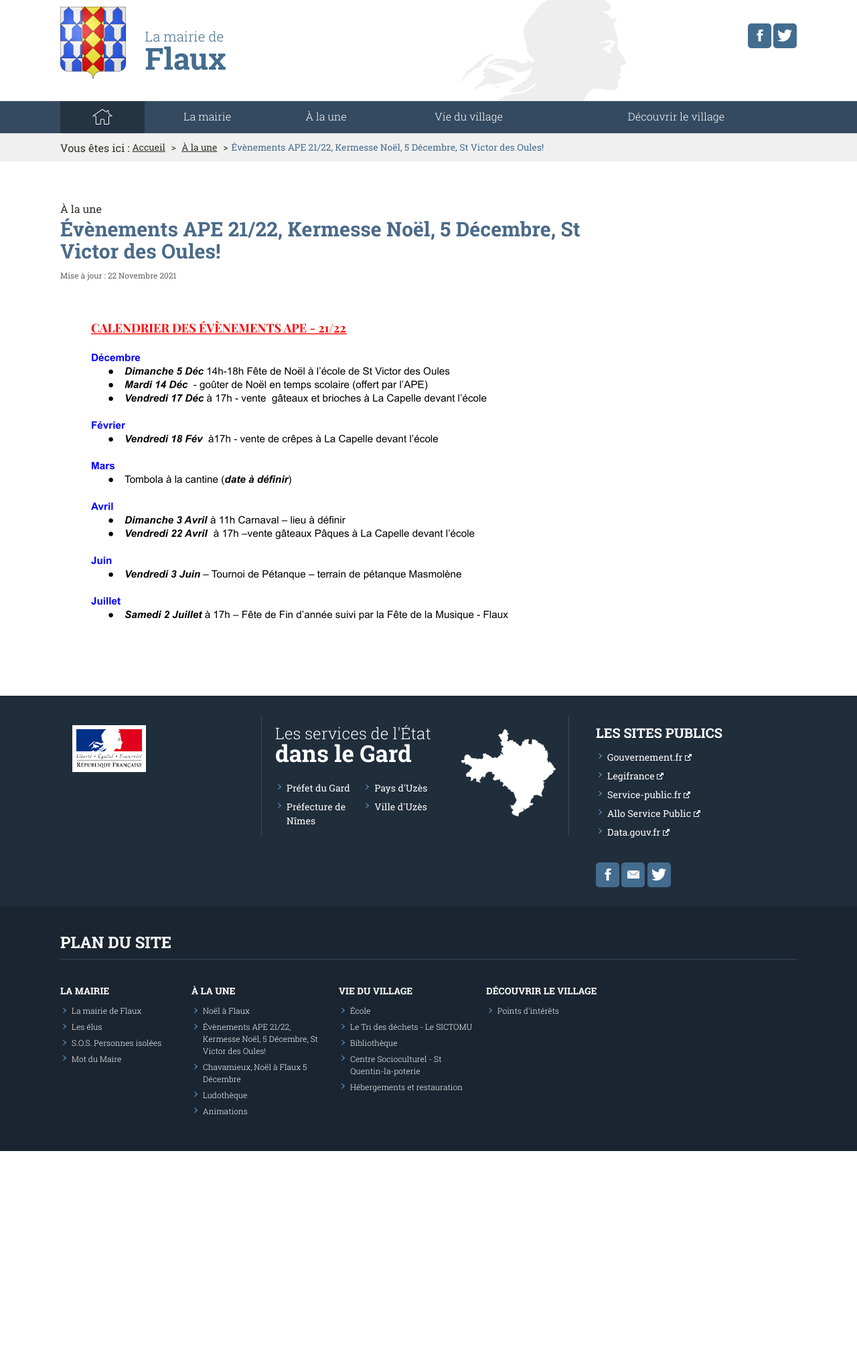
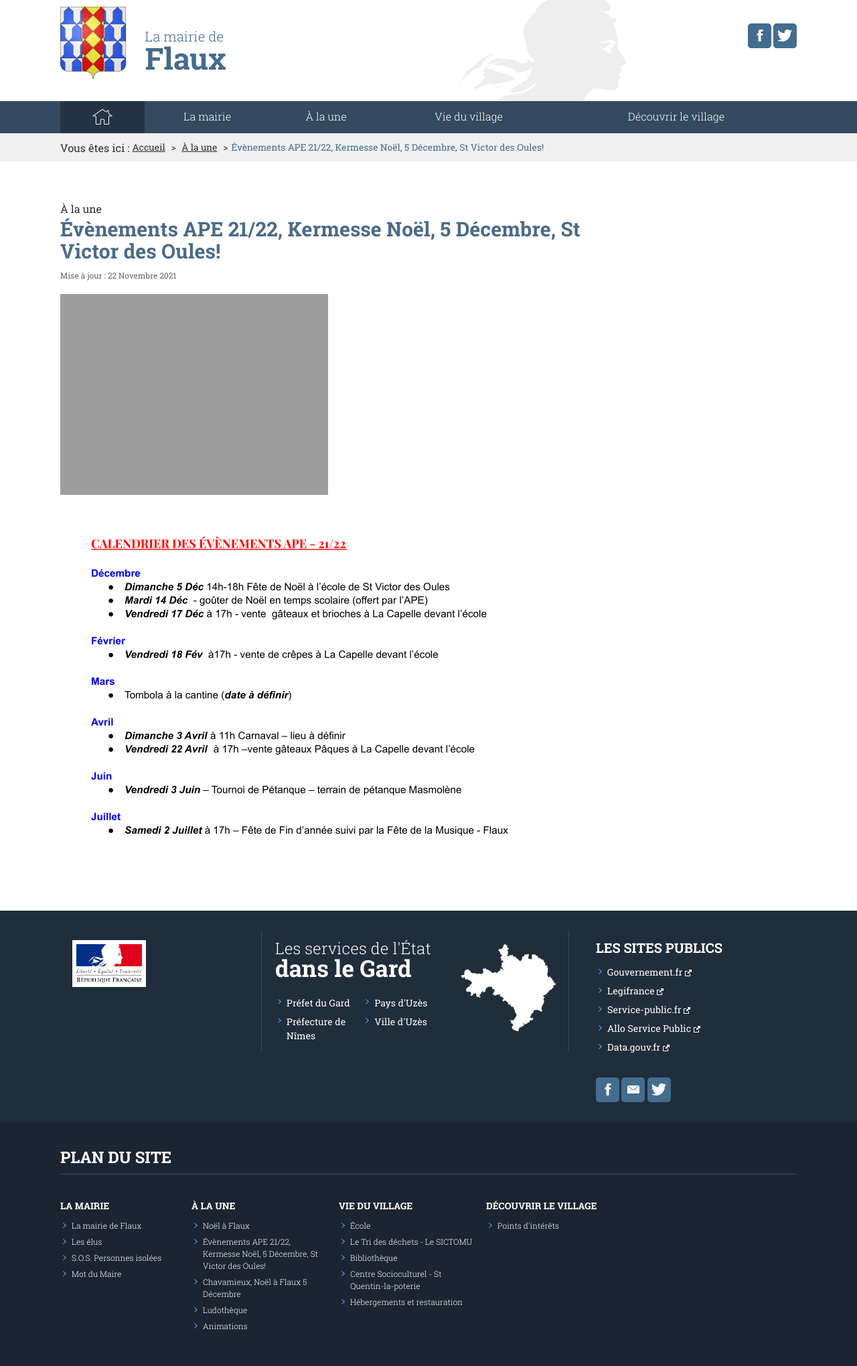
Before and after one commit to Flaux-Village/flaux-village.github.io, a Jekyll site: the page built from _actualites/ape.md, in a window 1280 px wide. Shown: the whole page at 67% size. Built offline with Jekyll 4.4.1, drawn with Linux system fonts in a browser that asks for light colours; before the commit the page ends 1719 px from its top, so only the background shows below that.

Commit message:
Update ape.md

```diff
--- a/_actualites/ape.md
+++ b/_actualites/ape.md
@@ -12,6 +12,6 @@ introduction:
 
 
 ---
-
+![Animations Flaux](/assets/flyer/poster-APE-NOEL-2021A4-web (1).jpg){:class="img-responsive"}
 
 ![Animations Flaux](/assets/flyer/CALENDRIER DES ÉVÈNEMENTS APE - 21_22.png){:class="img-responsive"}
```
